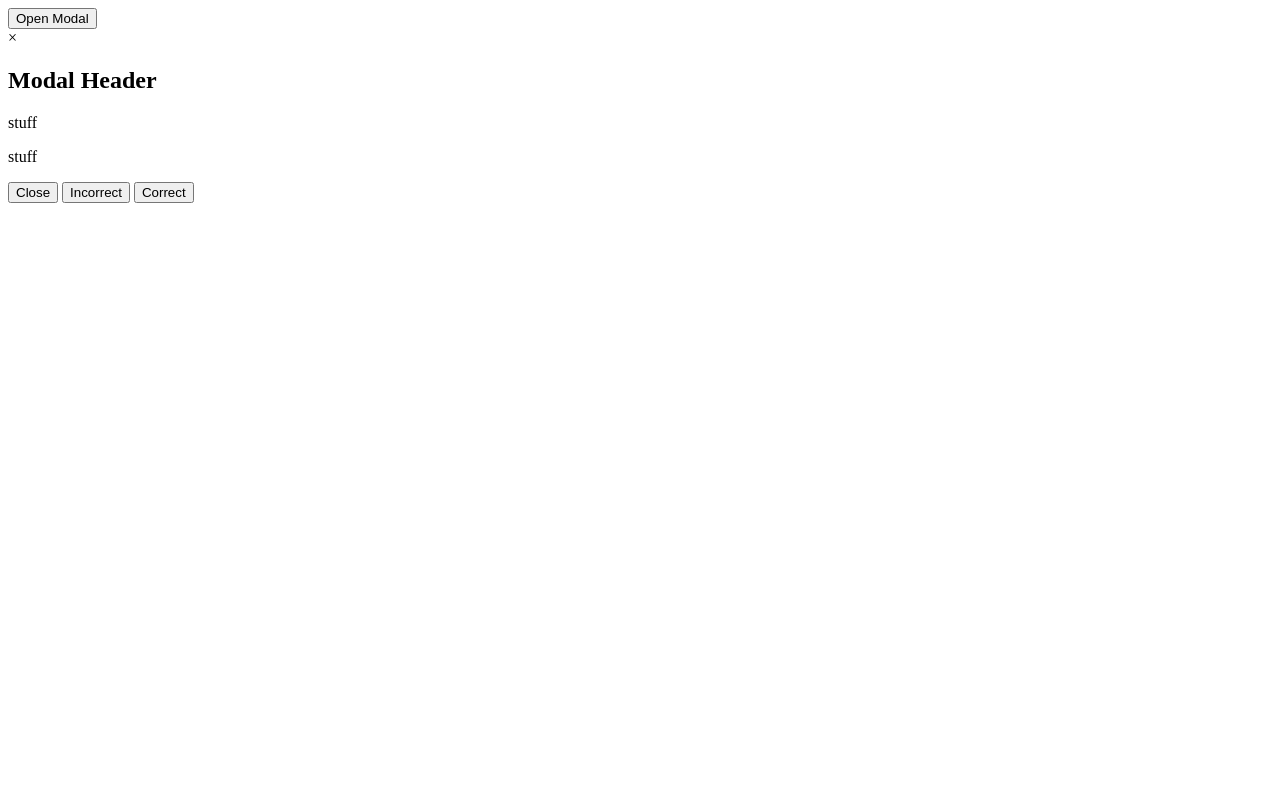
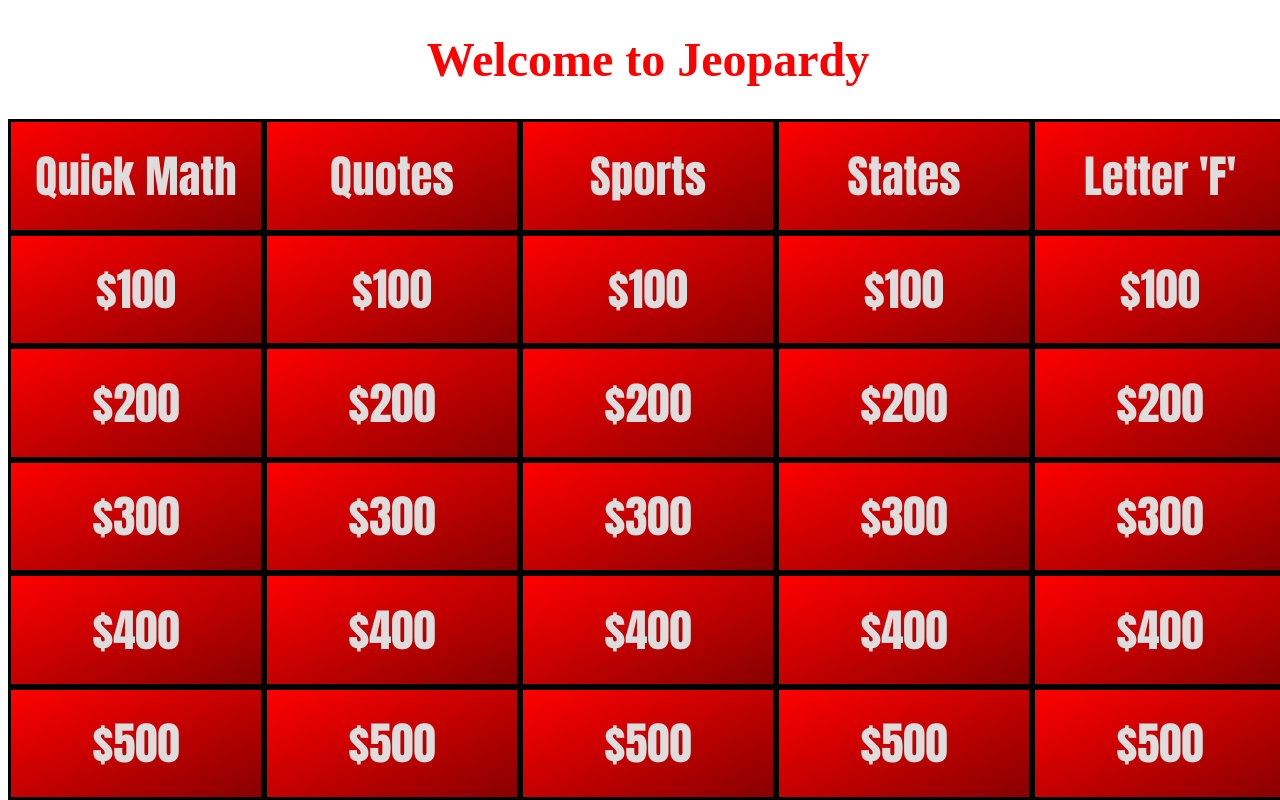
Before and after one commit to GravesWL29/Milestone-Project, a plain HTML site: page index.html in a window 1280 px wide. Drawn offline with Linux system fonts and the light colour scheme.

Commit message:
have board fully made for looks

```diff
--- a/app.js
+++ b/app.js
@@ -1,28 +1,21 @@
-var categories = ['Sports', 'Programming', 'Quick Maths', 'Disney/Pixar'];
-var questions = [
-    [ // Sports
-        'This team won the 2020 Nba Championship.', // The Milwaukee Bucks
-        'This NBA Player and Coach has 11 NBA Titles, the most ever.', // Bill Russell
-        'This football team just won the SuperBowl.', //  LA Rams
-        'The Masters, "A Tradition Unlike Any Other," is played at this golf course.', //  Augusta National
-    ],
-    [ // States
-        'This State is home to the Space Needle', // Washington
-        'This state is home to a famous strip', // Nevada
-        'This state is famous for the cheese and beer', // Wisconsin
-        'They say everything is bigger in this state', //Texas
-
-    ],
-    [ // Quick Maths
-        '10x9', //  90
-        'This shape has 8 sides.', // an Octagon?
-        'These are the first 5 prime numbers.', //   2, 3, 5, 7, 11
-        '2 to the 8th power' //  256
-    ],
-    [ // Disney/Pixar
-        'Even miracles take a little time.', // Fairy Godmother from Cinderella?
-        'Ohana means family. Family means no one gets left behind.', //  Lilo from Lilo and Stitch?
-        'You\'re braver than you believe, and stronger than you seem, and smarter than you think.', //  Winnie the Pooh?
-        'The problem is not the problem. The problem is your attitude about the problem.', //  is Jack Sparrow from Pirates of the Caribbean?
-    ]
-];
+ // Sports
+   //  'This team won the 2020 Nba Championship.', // The Milwaukee Bucks
+   // 'This NBA Player and Coach has 11 NBA Titles, the most ever.', // Bill Russell
+   // 'This football team just won the SuperBowl.', //  LA Rams
+   // 'The Masters, "A Tradition Unlike Any Other," is played at this golf course.', //  Augusta National
+ //// States
+   // 'This State is home to the Space Needle', // Washington
+   // 'This state is home to a famous strip', // Nevada
+   // 'This state is famous for the cheese and beer', // Wisconsin
+   // 'They say everything is bigger in this state', //Texas
+   //
+ // Quick Maths
+   // '10x9', //  90
+   // 'This shape has 8 sides.', // an Octagon?
+   // 'These are the first 5 prime numbers.', //   2, 3, 5, 7, 11
+   // '2 to the 8th power' //  256
+ // Disney/Pixar
+   // 'Even miracles take a little time.', // Fairy Godmother from Cinderella?
+   // 'Ohana means family. Family means no one gets left behind.', //  Lilo from Lilo and Stitch?
+   // 'You\'re braver than you believe, and stronger than you seem, and smarter than you think.', //  Winnie the Pooh?
+   // 'The problem is not the problem. The problem is your attitude about the problem.', //  is Jack Sparrow from Pirates of the Caribbean?
--- a/index.html
+++ b/index.html
@@ -1,36 +1,137 @@
 <!DOCTYPE html>
-<html lang="en">
+<html lang="en" >
 <head>
-    <meta charset="UTF-8">
-    <meta http-equiv="X-UA-Compatible" content="IE=edge">
-    <meta name="viewport" content="width=device-width, initial-scale=1.0">
-    <link rel="stylesheet" href="style.css">
-    <script src="mapp.js"></script>
-    <title>Milestone Project</title>
+  <meta charset="UTF-8">
+  <title>Milestone Project Jeopardy Board</title>
+  <link rel="stylesheet" href="./style.css">
+
 </head>
 <body>
-   <!-- Trigger/Open the Question box -->
-<button id="myBtn">Open Modal</button>
 
-<!-- The Question box border -->
-<div id="myModal" class="modal">
-
-  <!-- Question Box content  -->
-  <div class="modal-content">
-    <div class="modal-header">
-      <span class="close">&times;</span>
-      <h2>Modal Header</h2>
+<div>
+  <div class="board">
+    <h1>Welcome to Jeopardy</h1>
+    <div class="row categories">
+      <div class="tile">Quick Math</div>
+      <div class="tile">Quotes</div>
+      <div class="tile">Sports</div>
+      <div class="tile">States</div>
+      <div class="tile">Letter 'F'</div>
     </div>
-    <div class="modal-body">
-      <p>stuff</p>
-      <p>stuff</p>
+    <div class="row clues">
+      <div class="tile" onclick="toggleActive(this)">
+        <div class="question-value">$100</div>
+        <div class="question-answer">This is the answer.</div>
+      </div>
+      <div class="tile" onclick="toggleActive(this)">
+        <div class="question-value">$100</div>
+        <div class="question-answer">This is the answer.</div>
+      </div>
+      <div class="tile" onclick="toggleActive(this)">
+        <div class="question-value">$100</div>
+        <div class="question-answer">This is the answer.</div>
+      </div>
+      <div class="tile" onclick="toggleActive(this)">
+        <div class="question-value">$100</div>
+        <div class="question-answer">This is the answer.</div>
+      </div>
+      <div class="tile" onclick="toggleActive(this)">
+        <div class="question-value">$100</div>
+        <div class="question-answer">This is the answer.</div>
+      </div>
     </div>
-    <div class="modal-footer">
-        <button type="button">Close</button>
-        <button type="button">Incorrect</button>
-        <button type="button">Correct</button>
+    <div class="row clues">
+      <div class="tile" onclick="toggleActive(this)">
+        <div class="question-value">$200</div>
+        <div class="question-answer">This is the answer.</div>
+      </div>
+      <div class="tile" onclick="toggleActive(this)">
+        <div class="question-value">$200</div>
+        <div class="question-answer">This is the answer.</div>
+      </div>
+      <div class="tile" onclick="toggleActive(this)">
+        <div class="question-value">$200</div>
+        <div class="question-answer">This is the answer.</div>
+      </div>
+      <div class="tile" onclick="toggleActive(this)">
+        <div class="question-value">$200</div>
+        <div class="question-answer">This is the answer.</div>
+      </div>
+      <div class="tile" onclick="toggleActive(this)">
+        <div class="question-value">$200</div>
+        <div class="question-answer">This is the answer.</div>
+      </div>
+    </div>
+    <div class="row clues">
+      <div class="tile" onclick="toggleActive(this)">
+        <div class="question-value">$300</div>
+        <div class="question-answer">This is the answer.</div>
+      </div>
+      <div class="tile" onclick="toggleActive(this)">
+        <div class="question-value">$300</div>
+        <div class="question-answer">This is the answer.</div>
+      </div>
+      <div class="tile" onclick="toggleActive(this)">
+        <div class="question-value">$300</div>
+        <div class="question-answer">This is the answer.</div>
+      </div>
+      <div class="tile" onclick="toggleActive(this)">
+        <div class="question-value">$300</div>
+        <div class="question-answer">This is the answer.</div>
+      </div>
+      <div class="tile" onclick="toggleActive(this)">
+        <div class="question-value">$300</div>
+        <div class="question-answer">This is the answer.</div>
+      </div>
+    </div>
+    <div class="row clues">
+      <div class="tile" onclick="toggleActive(this)">
+        <div class="question-value">$400</div>
+        <div class="question-answer">This is the answer.</div>
+      </div>
+      <div class="tile" onclick="toggleActive(this)">
+        <div class="question-value">$400</div>
+        <div class="question-answer">This is the answer.</div>
+      </div>
+      <div class="tile" onclick="toggleActive(this)">
+        <div class="question-value">$400</div>
+        <div class="question-answer">This is the answer.</div>
+      </div>
+      <div class="tile" onclick="toggleActive(this)">
+        <div class="question-value">$400</div>
+        <div class="question-answer">This is the answer.</div>
+      </div>
+      <div class="tile" onclick="toggleActive(this)">
+        <div class="question-value">$400</div>
+        <div class="question-answer">This is the answer.</div>
+      </div>
+    </div>
+    <div class="row clues">
+      <div class="tile" onclick="toggleActive(this)">
+        <div class="question-value">$500</div>
+        <div class="question-answer">This is the answer.</div>
+      </div>
+      <div class="tile" onclick="toggleActive(this)">
+        <div class="question-value">$500</div>
+        <div class="question-answer">This is the answer.</div>
+      </div>
+      <div class="tile" onclick="toggleActive(this)">
+        <div class="question-value">$500</div>
+        <div class="question-answer">This is the answer.</div>
+      </div>
+      <div class="tile" onclick="toggleActive(this)">
+        <div class="question-value">$500</div>
+        <div class="question-answer">This is the answer.</div>
+      </div>
+      <div class="tile" onclick="toggleActive(this)">
+        <div class="question-value">$500</div>
+        <div class="question-answer">This is the answer.</div>
+      </div>
     </div>
   </div>
 </div>
+<!-- partial -->
+  <script  src="./app.js"></script>
+
 </body>
 </html>
--- a/style.css
+++ b/style.css
@@ -0,0 +1,63 @@
+*, *:before, *:after {
+    box-sizing: border-box;
+  }
+
+  .board {
+    position: absolute;
+    top: 0px;
+    bottom: 0px;
+    width: 100%;
+    display: flex;
+    justify-content: center;
+    flex-direction: column;
+  }
+
+  h1{
+    text-align: center;
+    font-size: 3em;
+    color: #ff0000;
+    background:-moz-radial-gradient(red, white);
+  }
+  .board .row {
+    flex: 1;
+    position: relative;
+    display: flex;
+    justify-content: center;
+    flex-direction: row;
+  }
+  .board .row .tile {
+    top: 0;
+    bottom: 0;
+    flex: 1;
+    width: 100%;
+    display: flex;
+    justify-content: center;
+    align-items: center;
+    font-size: 3.5vw;
+    font-family: impact;
+    color: #ddd;
+    background: linear-gradient(to top left, #880000, #ff0000);
+    border: 3px solid #000;
+  }
+  .board .row .question-value {
+    display: block;
+  }
+  .board .row .question-answer {
+    display: none;
+  }
+  .board .row .tile.active {
+    border-width: 0;
+    font-size: 10vw;
+    position: fixed;
+    top: 0px;
+    left: 0px;
+    bottom: 0px;
+    right: 0px;
+    z-index: 5;
+  }
+  .board .row .tile.active .question-value {
+    display: none;
+  }
+  .board .row .tile.active .question-answer {
+    display: block;
+  }
```
